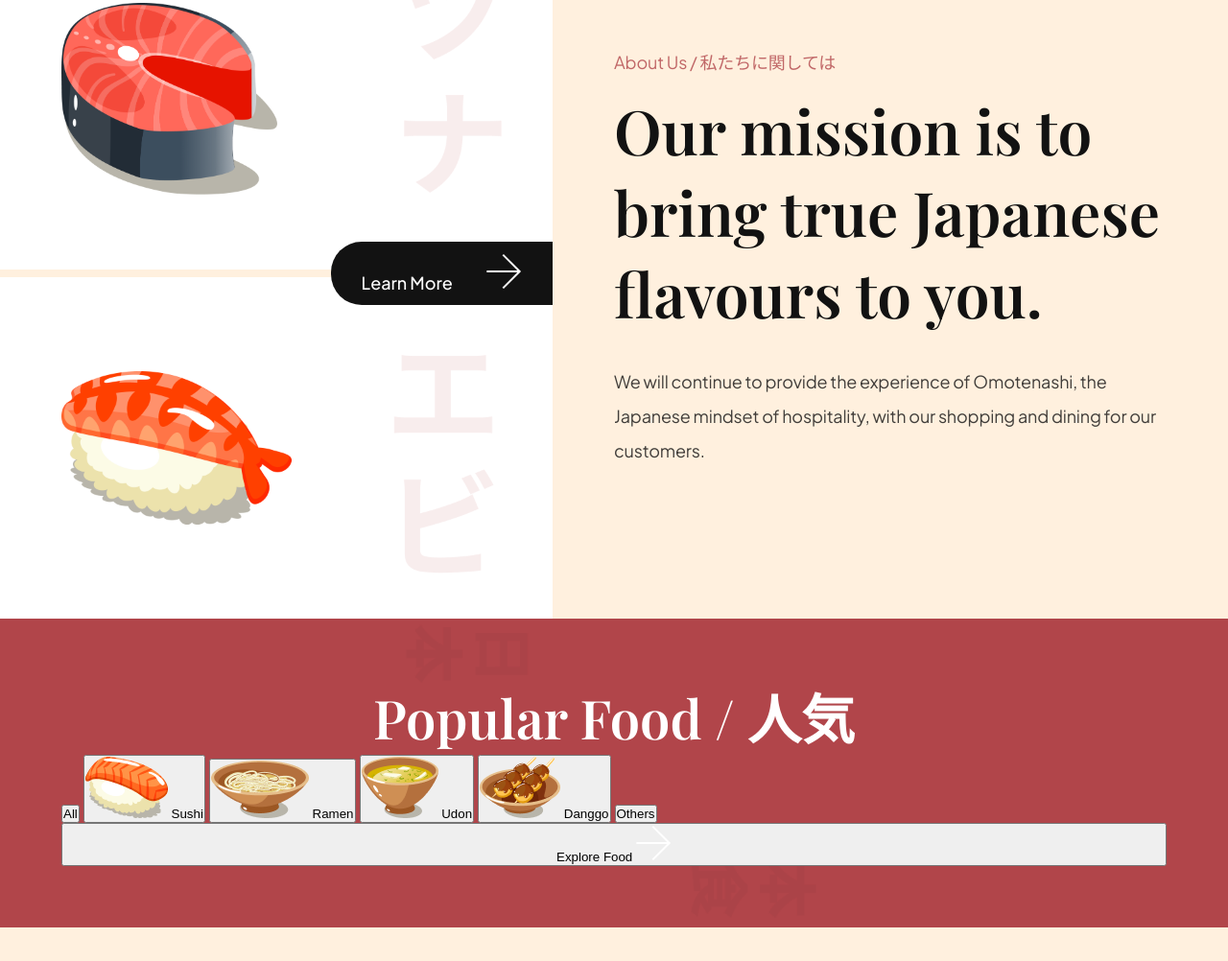
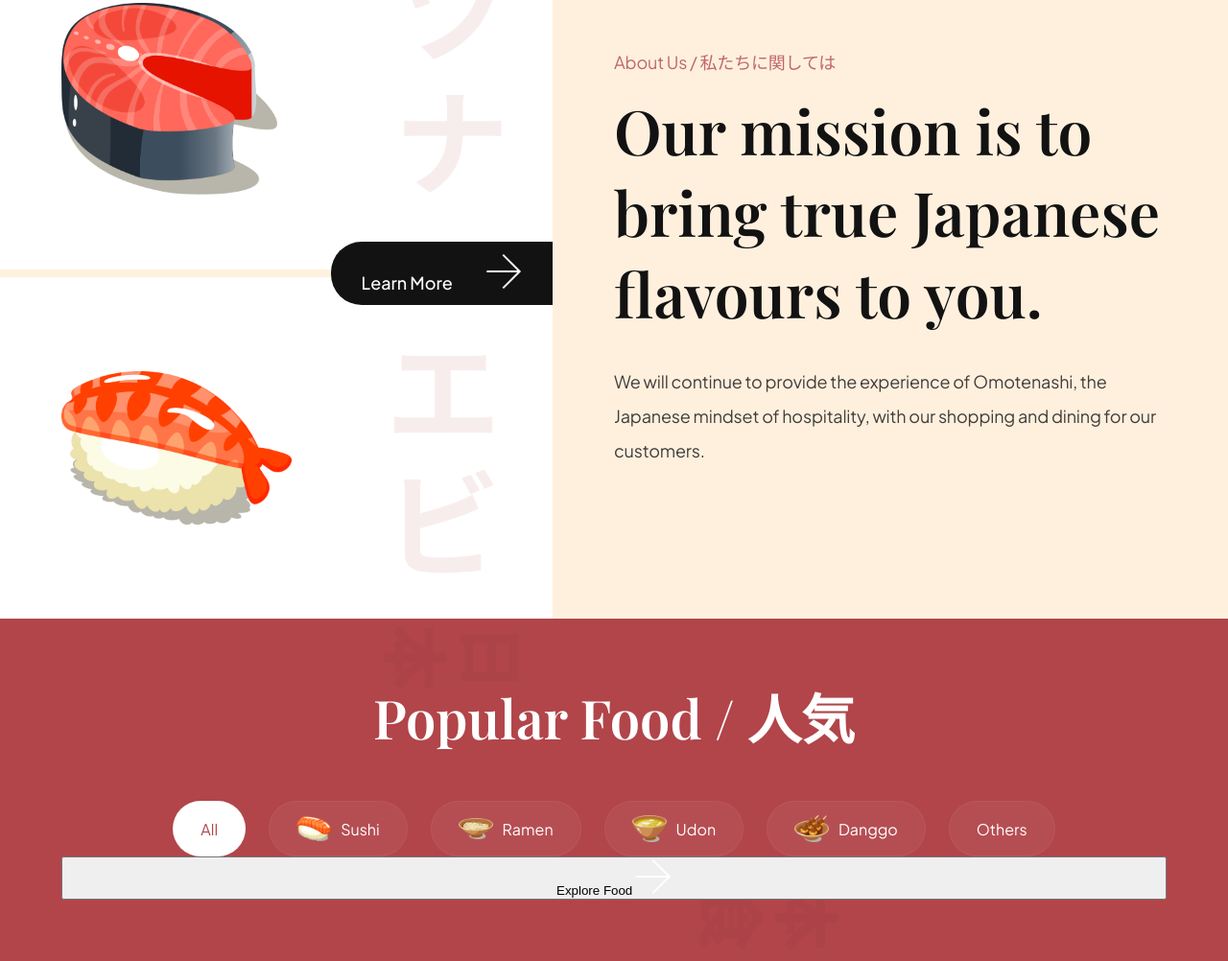
Before and after one commit to vnguyen5792/Sushi-Themed-Webiste, a website built with Vite: page index.html in a window 1280 px wide. Shown: the part 873-1875 px from the top of the page at 96% size. Before the commit the page ends 1840 px from the top, so only its background shows below. Built offline with nearby package versions, Linux system fonts and the light colour scheme.

Commit message:
added in css for buttons within popular foods section

```diff
--- a/css/sections/popular.css
+++ b/css/sections/popular.css
@@ -23,3 +23,50 @@
     color: #fff;
     text-align: center;
 }
+
+/* targets the filters for the foods. container for all the buttons used */
+.popular-foods__filters{
+    margin-top: 48px;
+    max-width: 100%;
+    overflow: auto;
+
+    display: flex;
+    justify-content: center;
+    gap: 24px;
+}
+
+.popular-foods__filter-btn {
+    padding: 10px 28px;
+
+    display: flex;
+    flex-direction: row;
+    align-items: center;
+    gap: 10px;
+
+    background: rgba(255, 255, 255, 0.05);
+    border: 1px solid rgba(255, 255, 255, 0.05);
+    border-radius: 46px;
+
+    font-size: 16px;
+    font-weight: 300px;
+    line-height: 25px;
+    font-family: var(--plus-jakarta-sans);
+    color: #fff;
+    cursor: pointer;
+}
+
+.popular-foods__filter-btn img{
+    width: 36px;
+    height: 36px;
+    object-fit: contain;
+}
+
+.popular-foods__filter-btn.active{
+    background: #fff;
+    color: var(--primary-color);
+}
+
+.popular-foods__filter-btn:hover {
+    background: #fff;
+    color: var(--primary-color);
+}
```
